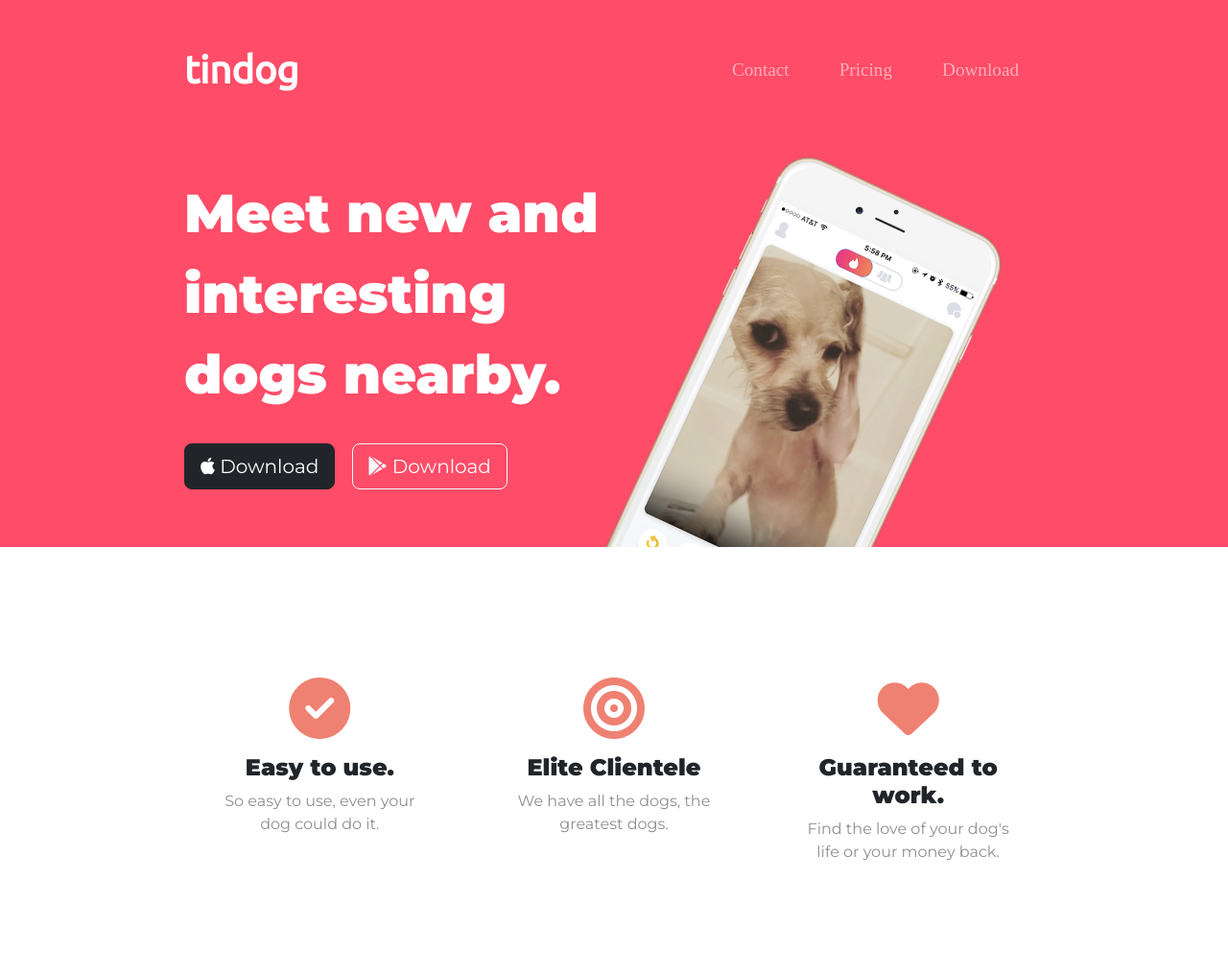
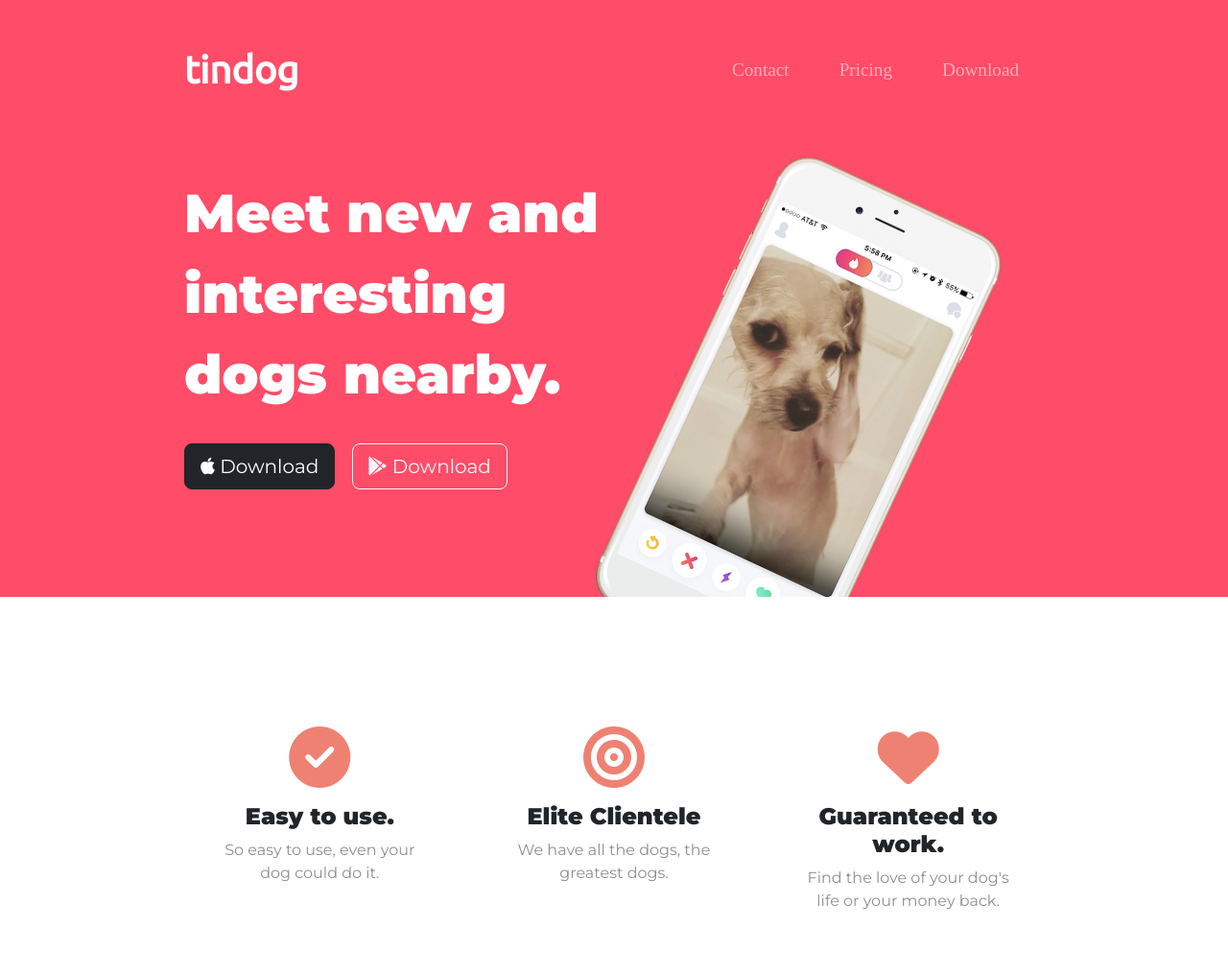
Before and after one commit to omerkaaratas/tindog, a plain HTML site: page index.html in a window 1280 px wide. Shown: the top 1016 px of the page at 96% size. Drawn offline with nearby package versions, Linux system fonts and the light colour scheme.

Commit message:
some initial changes

```diff
--- a/css/styles.css
+++ b/css/styles.css
@@ -11,7 +11,7 @@ p {
   color: #8f8f8f;
 }
 
-
+/* Headings */
 
 .big-heading{
   font-size: 3.5rem;
@@ -69,10 +69,16 @@ p {
 
 /* Title Section */
 
-#title .container-fluid {
-  padding: 3% 15%;
+#title {
+  background-color: #ff4c68;
+  color: #fff;
   text-align: left;
 }
+
+#title .container-fluid {
+  padding: 3% 15% 7%;
+}
+
 
 
 /* Title-Image  */
@@ -123,9 +129,7 @@ p {
   margin: 20px;
 }
 
-.carousel-item {
 
-}
 
 #press {
   background-color: #ef8172;
@@ -155,6 +159,14 @@ p {
   padding: 3% 2%;
 }
 
+/* CTA Section */
+
+/* Footer */
+
+.social-icon{
+  margin: 20px 10px;
+}
+
 @media (max-width: 1028px)
 
 {
@@ -169,11 +181,3 @@ p {
     transform: rotate(0);
   }
 }
-
-/* Call to Action Section */
-
-/* Footer */
-
-.social-icon{
-  margin: 20px 10px;
-}
```
